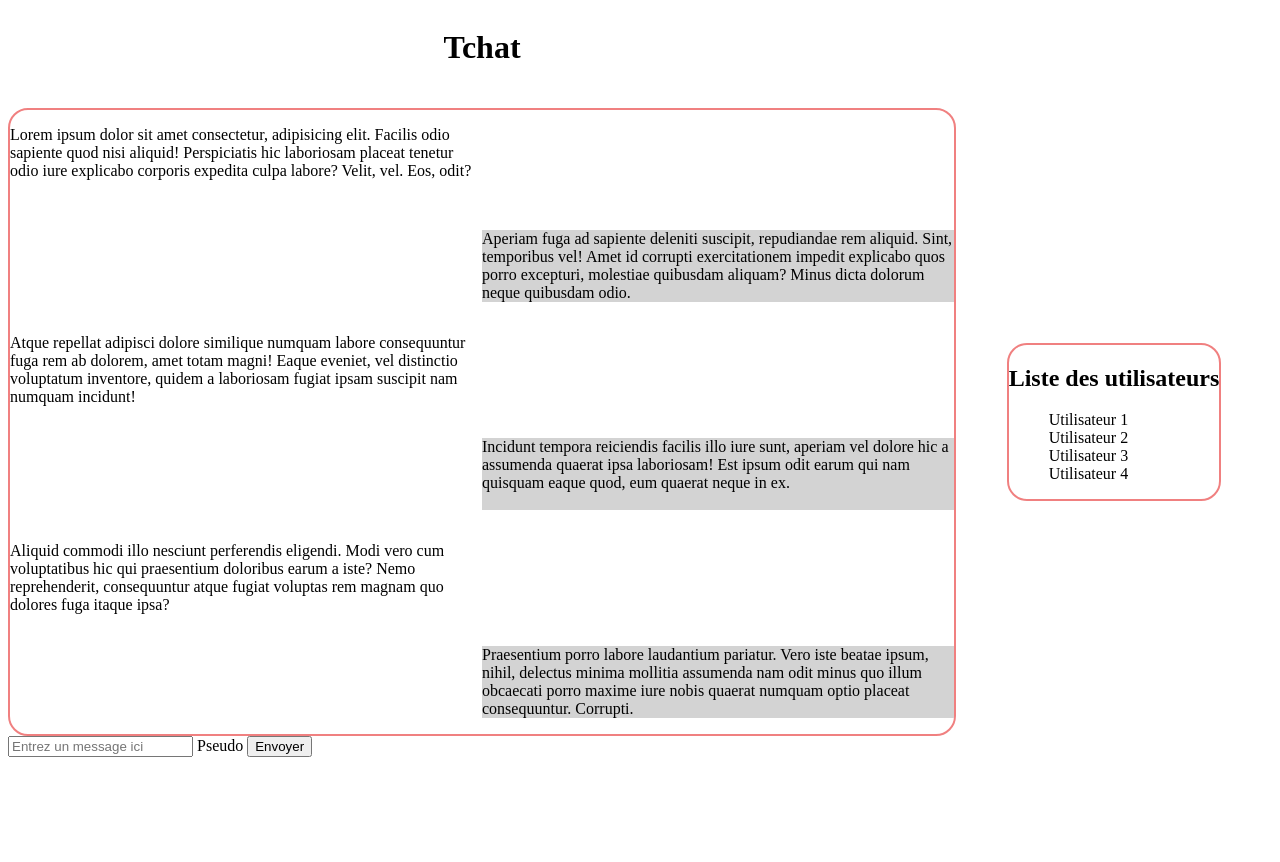
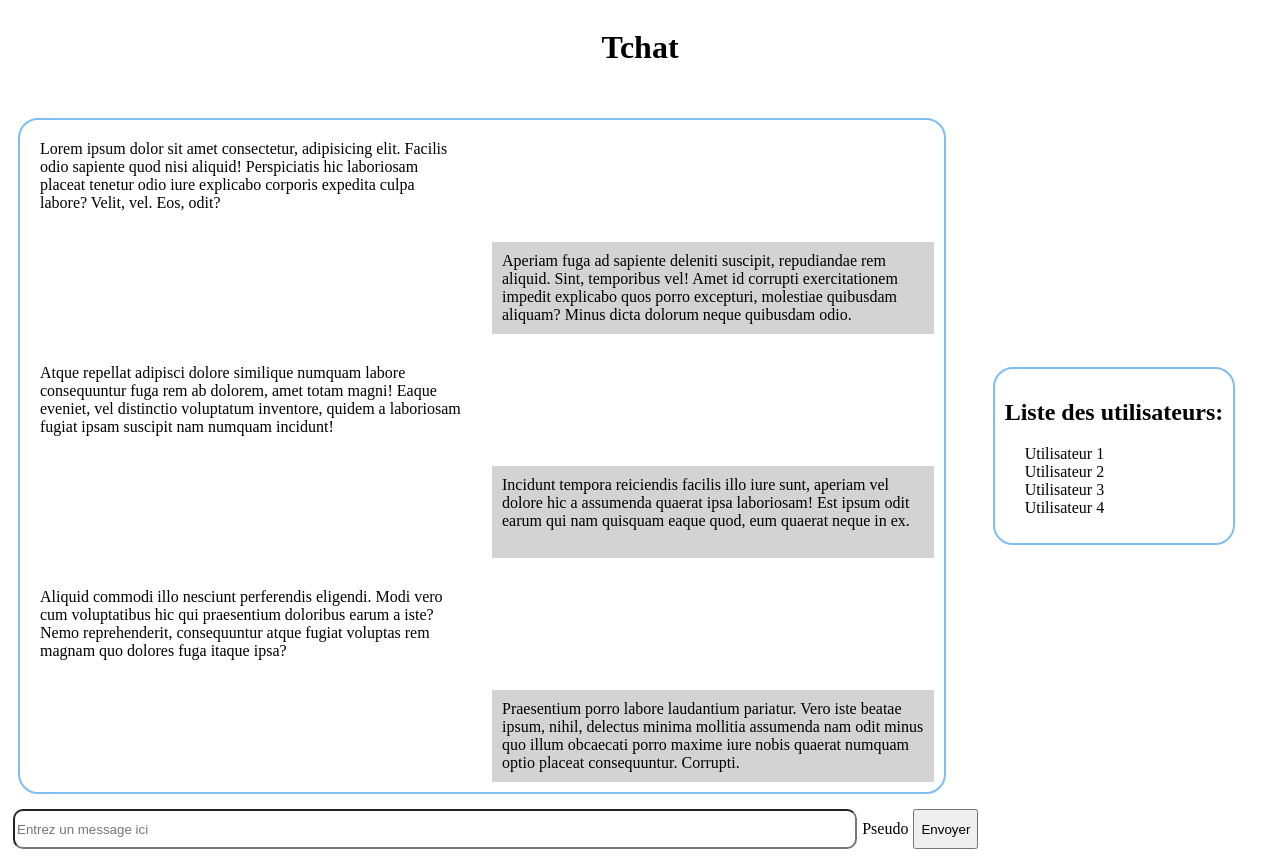
Before and after one commit to SendriAska/Formation, a PHP site: page / in a window 1280 px wide. Before the commit the page ends 757 px from the top, so only its background shows below. Run offline with PHP 8.4, Linux system fonts and the light colour scheme.

Commit message:
homework

```diff
--- a/HTML_CSS/Exo Grid3/css/style.css
+++ b/HTML_CSS/Exo Grid3/css/style.css
@@ -5,6 +5,7 @@ body {
 }
 
 h1 {
+    grid-column: 1 / span 2;
     text-align: center;
 }
 
@@ -13,17 +14,22 @@ h1 {
     display: grid;
     grid-template-columns: 1fr 1fr;
     grid-template-rows: 1fr 1fr 1fr 1fr 1fr 1fr;
-    border: solid 2px lightcoral;
+    border: solid 2px rgb(128, 190, 240);
     border-radius: 20px;
+    margin: 10px;
 }
 
 .white {
     grid-column:1 ;
+    margin: 10px;
+    padding: 10px;
 }
 
 .grey {
     background-color: lightgray;
     grid-column: 2;
+    margin: 10px;
+    padding: 10px;
 }
 
 #pOne {
@@ -58,8 +64,9 @@ section {
 }
 
 section div {
-    border: solid 2px lightcoral;
+    border: solid 2px rgb(128, 190, 240);
     border-radius: 20px;
+    padding: 10px;
 }
 
 li {
@@ -68,4 +75,21 @@ li {
 
 footer {
     grid-row: 3;
+    display: grid;
+    grid-template-columns: 90% 1fr 1fr;
+    margin: 5px;
 }
+
+footer label {
+    justify-self: center;
+    align-self: center;
+    margin: 5px;
+}
+
+#message {
+    border-radius: 10px;
+}
+
+ul {
+    padding-left: 20px;
+}
--- a/HTML_CSS/Exo Grid3/index.html
+++ b/HTML_CSS/Exo Grid3/index.html
@@ -37,7 +37,7 @@
     </main>
     <section>
         <div>
-            <h2>Liste des utilisateurs</h2>
+            <h2>Liste des utilisateurs:</h2>
             <ul>
                 <li>Utilisateur 1</li>
                 <li>Utilisateur 2</li>
```
